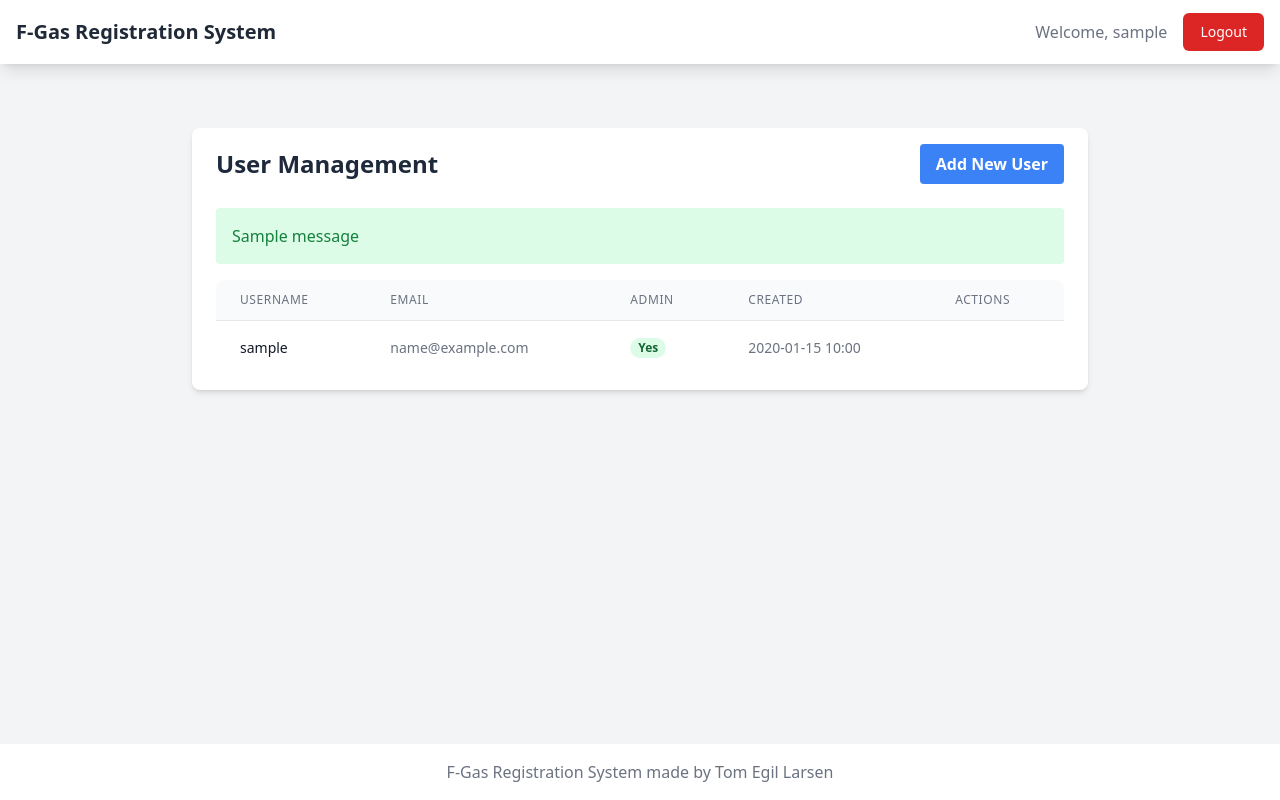
After one commit to snippsat/F-gas-app, a Flask app: page /users in a window 1280 px wide. The commit adds this page. Run offline with Flask 3, Linux system fonts and the light colour scheme; a user stored in the database is signed in; tables that the repository leaves empty hold one stand-in row (values such as "Sample post"); one stand-in notice (Sample message) is shown; some libraries are stand-ins or nearby versions.

Commit message:
Add user management and access control

```diff
--- a/app/routes/auth.py
+++ b/app/routes/auth.py
@@ -2,8 +2,18 @@ from flask import Blueprint, render_template, redirect, url_for, flash, request
 from flask_login import login_user, logout_user, login_required, current_user
 from app.models.database import db, User
 from werkzeug.security import generate_password_hash
+from functools import wraps
 
 bp = Blueprint('auth', __name__)
+
+def admin_required(f):
+    @wraps(f)
+    def decorated_function(*args, **kwargs):
+        if not current_user.is_authenticated or not current_user.is_admin:
+            flash('You need admin privileges to access this page.', 'error')
+            return redirect(url_for('main.index'))
+        return f(*args, **kwargs)
+    return decorated_function
 
 @bp.route('/login', methods=['GET', 'POST'])
 def login():
@@ -33,15 +43,14 @@ def logout():
     return redirect(url_for('auth.login'))
 
 @bp.route('/register', methods=['GET', 'POST'])
+@admin_required
 def register():
-    if current_user.is_authenticated:
-        return redirect(url_for('main.index'))
-
     if request.method == 'POST':
         username = request.form.get('username')
         email = request.form.get('email')
         password = request.form.get('password')
         confirm_password = request.form.get('confirm_password')
+        is_admin = request.form.get('is_admin', False) == 'on'
 
         if password != confirm_password:
             flash('Passwords do not match', 'error')
@@ -55,13 +64,32 @@ def register():
             flash('Email already exists', 'error')
             return redirect(url_for('auth.register'))
 
-        user = User(username=username, email=email)
+        user = User(username=username, email=email, is_admin=is_admin)
         user.set_password(password)
 
         db.session.add(user)
         db.session.commit()
 
-        flash('Registration successful! Please login.', 'success')
-        return redirect(url_for('auth.login'))
+        flash('User registered successfully!', 'success')
+        return redirect(url_for('auth.register'))
 
     return render_template('auth/register.html')
+
+@bp.route('/users')
+@admin_required
+def list_users():
+    users = User.query.all()
+    return render_template('auth/users.html', users=users)
+
+@bp.route('/delete_user/<int:user_id>', methods=['POST'])
+@admin_required
+def delete_user(user_id):
+    user = User.query.get_or_404(user_id)
+    if user.id == current_user.id:
+        flash('You cannot delete your own account', 'error')
+        return redirect(url_for('auth.list_users'))
+
+    db.session.delete(user)
+    db.session.commit()
+    flash(f'User {user.username} has been deleted', 'success')
+    return redirect(url_for('auth.list_users'))
--- a/app/routes/main.py
+++ b/app/routes/main.py
@@ -10,6 +10,7 @@ from pathlib import Path
 from markupsafe import Markup
 import unicodedata
 from flask_login import login_required, current_user
+from app.routes.auth import admin_required
 
 # Define a function to format file sizes
 def format_file_size(size_bytes):
--- /dev/null
+++ b/app/templates/auth/users.html
@@ -0,0 +1,105 @@
+{% extends "base.html" %} {% block content %}
+<div class="container mx-auto px-4 py-8">
+  <div class="max-w-4xl mx-auto">
+    <div class="bg-white rounded-lg shadow-md overflow-hidden">
+      <div class="px-6 py-4">
+        <div class="flex justify-between items-center mb-6">
+          <h2 class="text-2xl font-bold">User Management</h2>
+          <a
+            href="{{ url_for('auth.register') }}"
+            class="bg-blue-500 hover:bg-blue-700 text-white font-bold py-2 px-4 rounded"
+          >
+            Add New User
+          </a>
+        </div>
+
+        {% with messages = get_flashed_messages(with_categories=true) %} {% if messages %} {% for
+        category, message in messages %}
+        <div
+          class="mb-4 p-4 rounded {% if category == 'error' %}bg-red-100 text-red-700{% else %}bg-green-100 text-green-700{% endif %}"
+        >
+          {{ message }}
+        </div>
+        {% endfor %} {% endif %} {% endwith %}
+
+        <div class="overflow-x-auto">
+          <table class="min-w-full divide-y divide-gray-200">
+            <thead class="bg-gray-50">
+              <tr>
+                <th
+                  class="px-6 py-3 text-left text-xs font-medium text-gray-500 uppercase tracking-wider"
+                >
+                  Username
+                </th>
+                <th
+                  class="px-6 py-3 text-left text-xs font-medium text-gray-500 uppercase tracking-wider"
+                >
+                  Email
+                </th>
+                <th
+                  class="px-6 py-3 text-left text-xs font-medium text-gray-500 uppercase tracking-wider"
+                >
+                  Admin
+                </th>
+                <th
+                  class="px-6 py-3 text-left text-xs font-medium text-gray-500 uppercase tracking-wider"
+                >
+                  Created
+                </th>
+                <th
+                  class="px-6 py-3 text-left text-xs font-medium text-gray-500 uppercase tracking-wider"
+                >
+                  Actions
+                </th>
+              </tr>
+            </thead>
+            <tbody class="bg-white divide-y divide-gray-200">
+              {% for user in users %}
+              <tr>
+                <td class="px-6 py-4 whitespace-nowrap text-sm font-medium text-gray-900">
+                  {{ user.username }}
+                </td>
+                <td class="px-6 py-4 whitespace-nowrap text-sm text-gray-500">{{ user.email }}</td>
+                <td class="px-6 py-4 whitespace-nowrap text-sm text-gray-500">
+                  {% if user.is_admin %}
+                  <span
+                    class="px-2 inline-flex text-xs leading-5 font-semibold rounded-full bg-green-100 text-green-800"
+                    >Yes</span
+                  >
+                  {% else %}
+                  <span
+                    class="px-2 inline-flex text-xs leading-5 font-semibold rounded-full bg-gray-100 text-gray-800"
+                    >No</span
+                  >
+                  {% endif %}
+                </td>
+                <td class="px-6 py-4 whitespace-nowrap text-sm text-gray-500">
+                  {{ user.created_at.strftime('%Y-%m-%d %H:%M') }}
+                </td>
+                <td class="px-6 py-4 whitespace-nowrap text-sm text-gray-500">
+                  {% if user.id != current_user.id %}
+                  <form
+                    method="POST"
+                    action="{{ url_for('auth.delete_user', user_id=user.id) }}"
+                    class="inline"
+                  >
+                    <button
+                      type="submit"
+                      class="text-red-600 hover:text-red-900"
+                      onclick="return confirm('Are you sure you want to delete this user?')"
+                    >
+                      Delete
+                    </button>
+                  </form>
+                  {% endif %}
+                </td>
+              </tr>
+              {% endfor %}
+            </tbody>
+          </table>
+        </div>
+      </div>
+    </div>
+  </div>
+</div>
+{% endblock %}
```
Also changed, not shown: app/templates/auth/register.html (+11 -4 lines).
